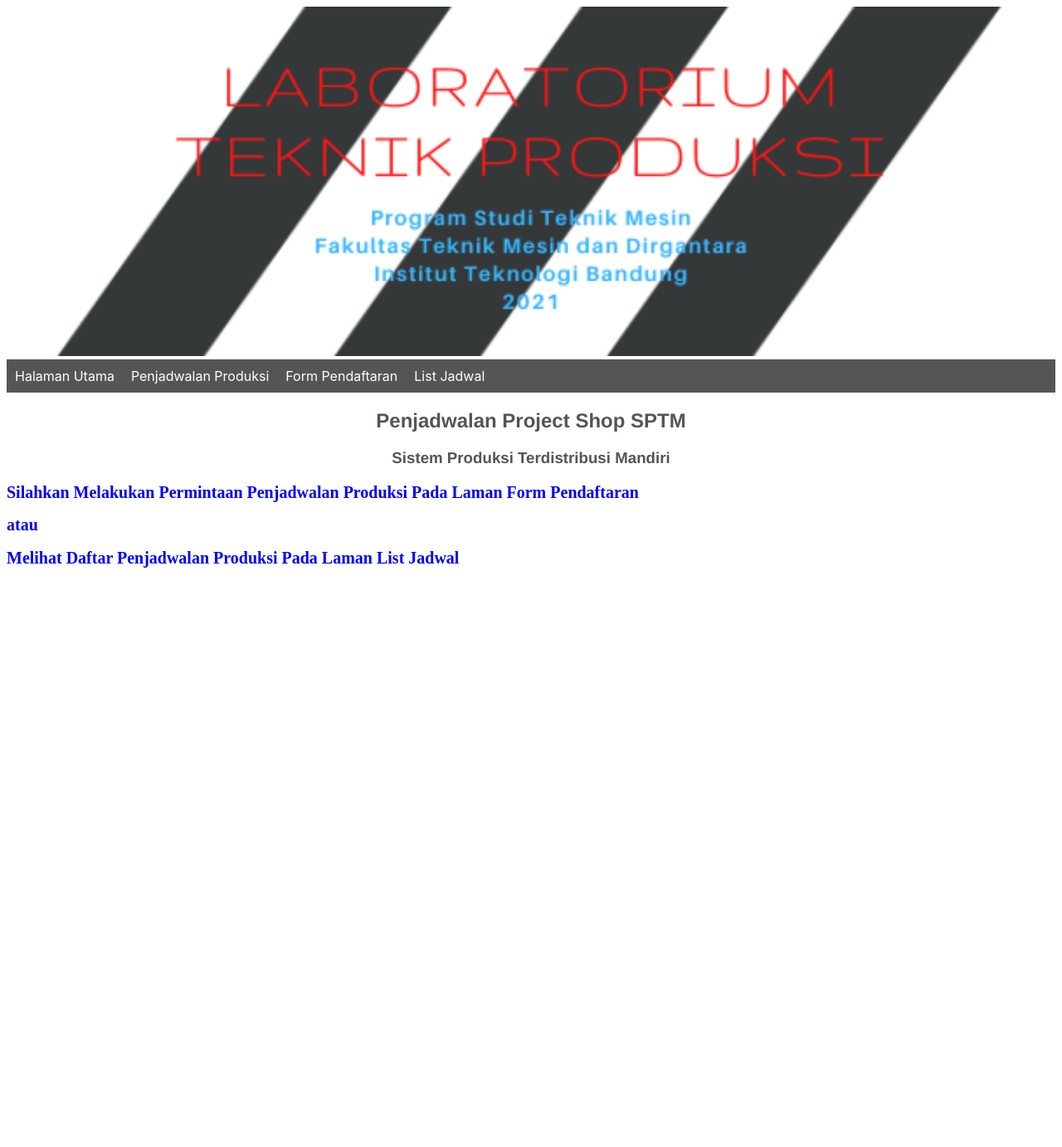
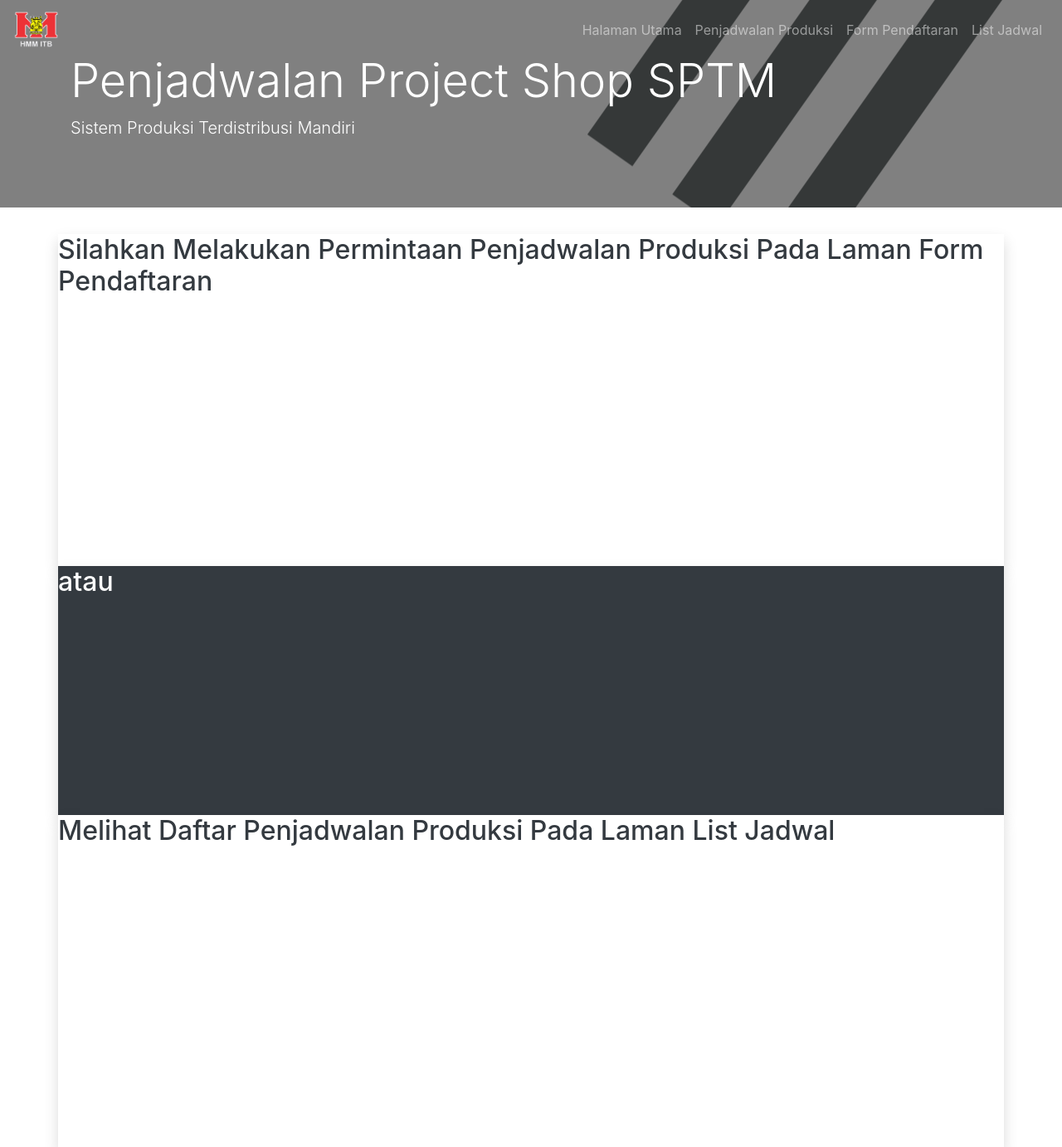
Before and after one commit to lusterhp/proyek, a Django app: page /order/ in a window 1280 px wide. Shown: the whole page at 83% size. Before the commit the page ends 684 px from the top, so only its background shows below. Run offline with Django 3.2, Linux system fonts and the light colour scheme; some libraries are stand-ins or nearby versions.

Commit message:
push ketiga
sudah sampai static: bootstrap, jquery, popper, dan js

```diff
--- a/Website_TA/about/templates/about/about.html
+++ b/Website_TA/about/templates/about/about.html
@@ -2,8 +2,6 @@
 
 {% block content %}
 
-<nav>
-    <h2>{{konten}}</h2>
-</nav>
+<h2>{{konten}}</h2>
 
 {% endblock  %}
--- a/Website_TA/order/templates/order/order.html
+++ b/Website_TA/order/templates/order/order.html
@@ -3,7 +3,17 @@
 {% block content %}
 
 <h2>{{konten}}</h2>
+
+{% endblock  %}
+
+{% block content2 %}
+
 <h2>{{konten2}}</h2>
+
+{% endblock  %}
+
+{% block content3 %}
+
 <h2>{{konten3}}</h2>
 
 {% endblock  %}
--- a/Website_TA/static/css/style.css
+++ b/Website_TA/static/css/style.css
@@ -1,11 +1,20 @@
 /* style home & judul */
 
+.jumbotron{
+    background-image: url("/static/img/striptiga.png");
+    background-color: gray;
+    background-repeat: no-repeat;
+    background-position: right;
+    height: 250px;
+}
+
+/*
 .banner{
     width:100%;
     margin:0px;
 }
 
-.header{
+.container{
     font-family: 'Franklin Gothic Medium', 'Arial Narrow', Arial, sans-serif;
     margin: 0px;
     color: #555;
@@ -33,3 +42,4 @@
 nav a:hover{
     background-color: indianred;
 }
+*/
--- /dev/null
+++ b/Website_TA/static/js/scrolling.js
@@ -0,0 +1,10 @@
+$(window).scroll(function(){
+    var scroll = $(window).scrollTop();
+    console.log(scroll)
+
+    if(scroll >=300){
+        $('#myNav').addClass("bg-dark");
+    } else{
+        $('#myNav').removeClass("bg-dark");
+    }
+});
--- a/Website_TA/templates/home.html
+++ b/Website_TA/templates/home.html
@@ -7,27 +7,61 @@
     <meta http-equiv="X-UA-Compatible" content="IE=edge">
     <meta name="viewport" content="width=device-width, initial-scale=1.0">
     <title>{{judul}}</title>
+    <link rel="stylesheet" href="https://stackpath.bootstrapcdn.com/bootstrap/4.3.1/css/bootstrap.min.css" integrity="sha384-ggOyR0iXCbMQv3Xipma34MD+dH/1fQ784/j6cY/iJTQUOhcWr7x9JvoRxT2MZw1T" crossorigin="anonymous">
     <link rel="stylesheet" href="{% static 'css/style.css' %}">
-    <link rel="stylesheet" href="{% static app_css %}">
+    <!--<link rel="stylesheet" href="{% static app_css %}">-->
 </head>
 <body>
 
-    <nav>
-        <img class='banner' src="{% static banner %}" alt="">
+    <nav class="navbar fixed-top navbar-expand-md navbar-dark" id='myNav'>
+        <a class="navbar-brand" href="#">
+            <img style="height:45px" src="{% static 'img/lambang.png' %}" alt="">
+        </a>
+        <button class="navbar-toggler" type="button" data-toggle="collapse" data-target="#navbarSupportedContent" aria-controls="navbarSupportedContent" aria-expanded="false" aria-label="Toggle navigation">
+            <span class="navbar-toggler-icon"></span>
+        </button>
+
+        <div class="collapse navbar-collapse" id="navbarSupportedContent">
+            <ul class="navbar-nav ml-auto">
+                {% include 'judul.html' %}
+            </ul>
+        </div>
     </nav>
 
+    <div class="jumbotron jumbotron-fluid">
+        <div class="container text-white">
+            <h1 class="display-4">Penjadwalan {{judul}}</h1>
+            <p class="lead">{{subjudul}}</p>
+        </div>
+    </div>
 
-    {% include 'judul.html' %}
+    <div class="container-fluid">
+        <div class="container bg-white text-dark shadow">
+            <div class="row" style='height:400px'>
+                {% block content  %}
+                {% endblock  %}
+            </div>
+        </div>
 
-    <nav class="header">
-        <center>
-            <h1>Penjadwalan {{judul}}</h1>
-            <h3>{{subjudul}}</h3>
-        </center>
-    </nav>
+        <div class="container bg-dark text-white shadow">
+            <div class="row" style='height:300px'>
+                {% block content2 %}
+                {% endblock  %}
+            </div>
+        </div>
 
-    {% block content  %}
-    {% endblock  %}
+        <div class="container bg-white text-dark shadow">
+            <div class="row" style='height:400px'>
+                {% block content3  %}
+                {% endblock  %}
+            </div>
+        </div>
+    </div>
+
+    <script src="https://code.jquery.com/jquery-3.3.1.slim.min.js" integrity="sha384-q8i/X+965DzO0rT7abK41JStQIAqVgRVzpbzo5smXKp4YfRvH+8abtTE1Pi6jizo" crossorigin="anonymous"></script>
+    <script src="https://cdnjs.cloudflare.com/ajax/libs/popper.js/1.14.7/umd/popper.min.js" integrity="sha384-UO2eT0CpHqdSJQ6hJty5KVphtPhzWj9WO1clHTMGa3JDZwrnQq4sF86dIHNDz0W1" crossorigin="anonymous"></script>
+    <script src="https://stackpath.bootstrapcdn.com/bootstrap/4.3.1/js/bootstrap.min.js" integrity="sha384-JjSmVgyd0p3pXB1rRibZUAYoIIy6OrQ6VrjIEaFf/nJGzIxFDsf4x0xIM+B07jRM" crossorigin="anonymous"></script>
+    <script src="{% static 'js/scrolling.js' %}" type="text/javascript"></script>
 
 </body>
 </html>
--- a/Website_TA/templates/judul.html
+++ b/Website_TA/templates/judul.html
@@ -1,9 +1,5 @@
-<nav>
-    <ul>
-        {% for  link,name in nav %}
-            <li>
-                <a href="{{link}}">{{name}}</a>
-            </li>
-        {% endfor %}
-    </ul>
-</nav>
+{% for  link,name in nav %}
+    <li class='nav-item'>
+        <a class='nav-link' href="{{link}}">{{name}}</a>
+    </li>
+{% endfor %}
```
Also changed, not shown: Website_TA/static/img/lambang.png (added), Website_TA/static/img/striptiga.png (added).
